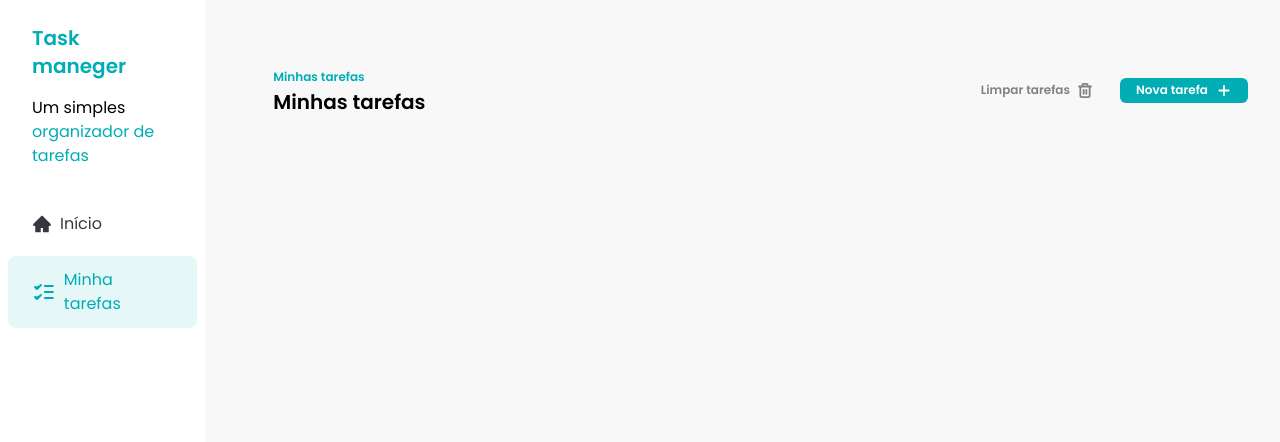
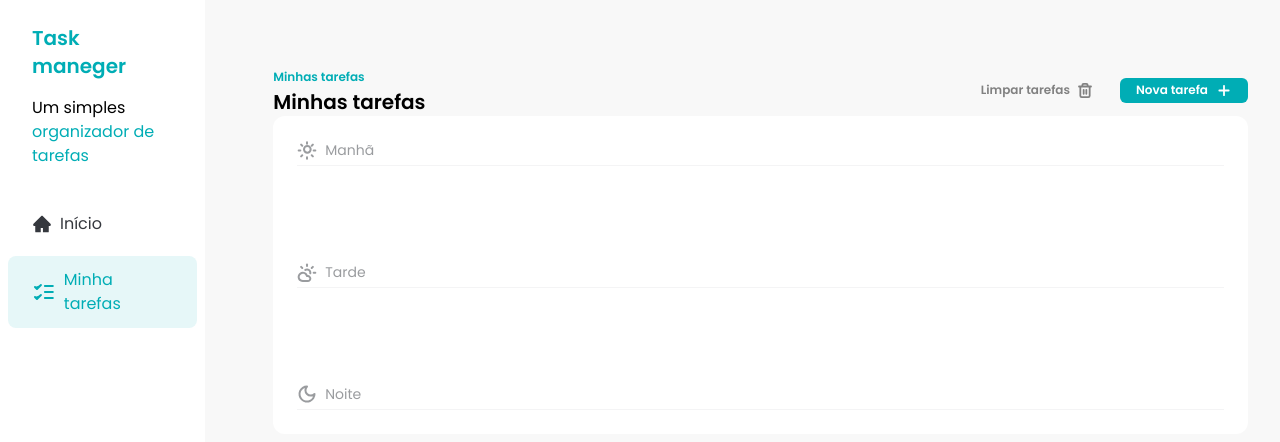
Before and after one commit to LUCASALVEZ08/FSW-TASK-MANAGER, a React (Vite) app: page / in a window 1280 px wide. Shown: the top 442 px of the page. Built offline with nearby package versions, Linux system fonts and the light colour scheme.

Commit message:
feat: add task separator

```diff
--- a/src/components/Tasks.jsx
+++ b/src/components/Tasks.jsx
@@ -1,6 +1,9 @@
 import Button from "./Button"
 import AddIcon from "../assets/icons/add.svg?react"
 import TrashIcon from "../assets/icons/trash.svg?react"
+import SunIcon from "../assets/icons/sun.svg?react"
+import CloudIcon from "../assets/icons/cloud-sun.svg?react"
+import MoonIcon from "../assets/icons/moon.svg?react"
 
 function Tasks() {
   return (
@@ -23,6 +26,28 @@ function Tasks() {
           </Button>
         </div>
       </div>
+      <div className="rounded-xl bg-white p-6">
+        <div className="space-y-3">
+          <div className="flex gap-2 border-b border-solid border-[#f4f4f5] pb-1">
+            <SunIcon />
+            <p className="text-sm text-[#9A9C9F]">Manhã</p>
+          </div>
+        </div>
+
+        <div className="my-24 space-y-3">
+          <div className="flex gap-2 border-b border-solid border-[#f4f4f5] pb-1">
+            <CloudIcon />
+            <p className="text-sm text-[#9A9C9F]">Tarde</p>
+          </div>
+        </div>
+
+        <div className="space-y-3">
+          <div className="flex gap-2 border-b border-solid border-[#f4f4f5] pb-1">
+            <MoonIcon />
+            <p className="text-sm text-[#9A9C9F]">Noite</p>
+          </div>
+        </div>
+      </div>
     </div>
   )
 }
```
